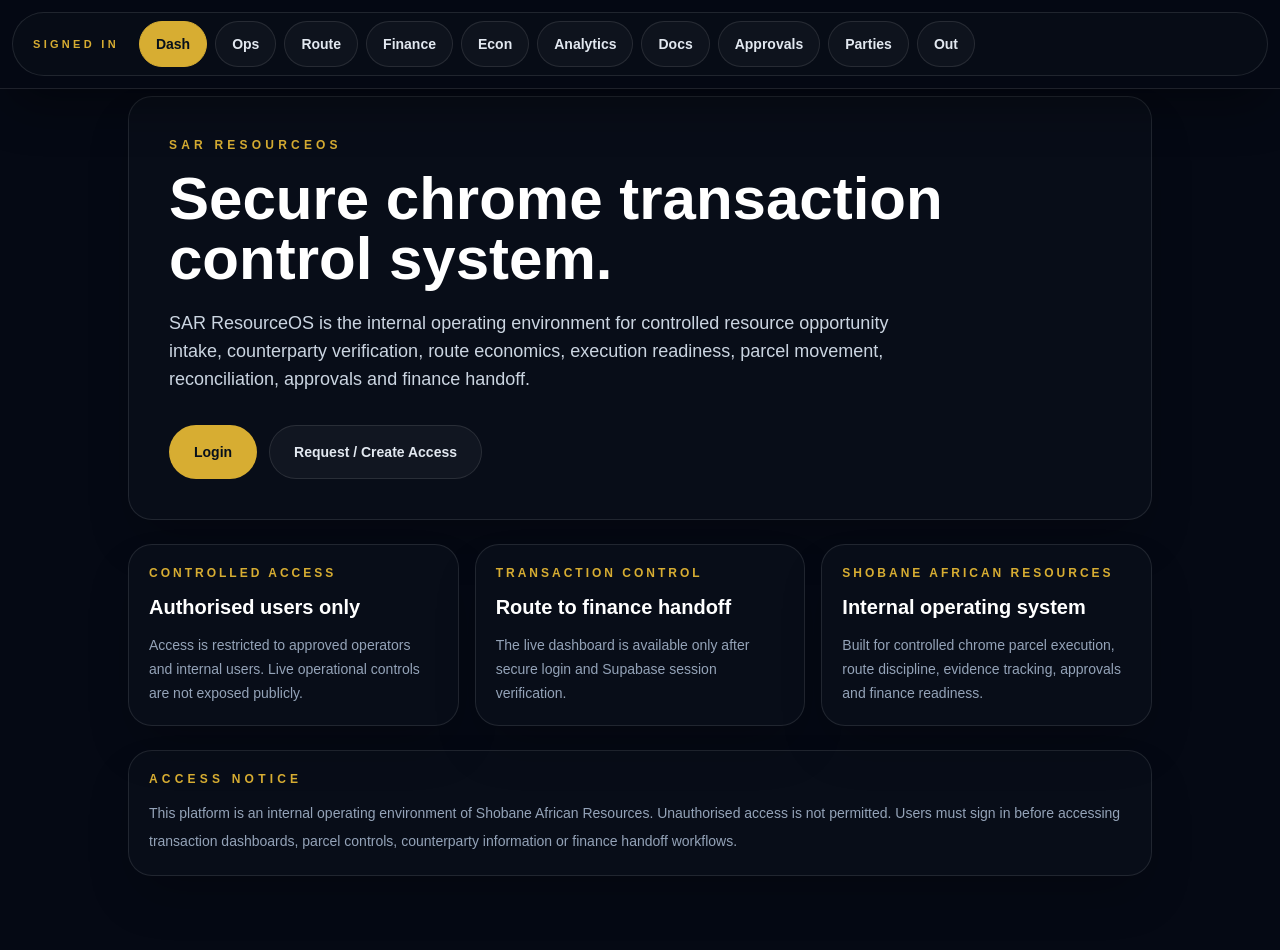
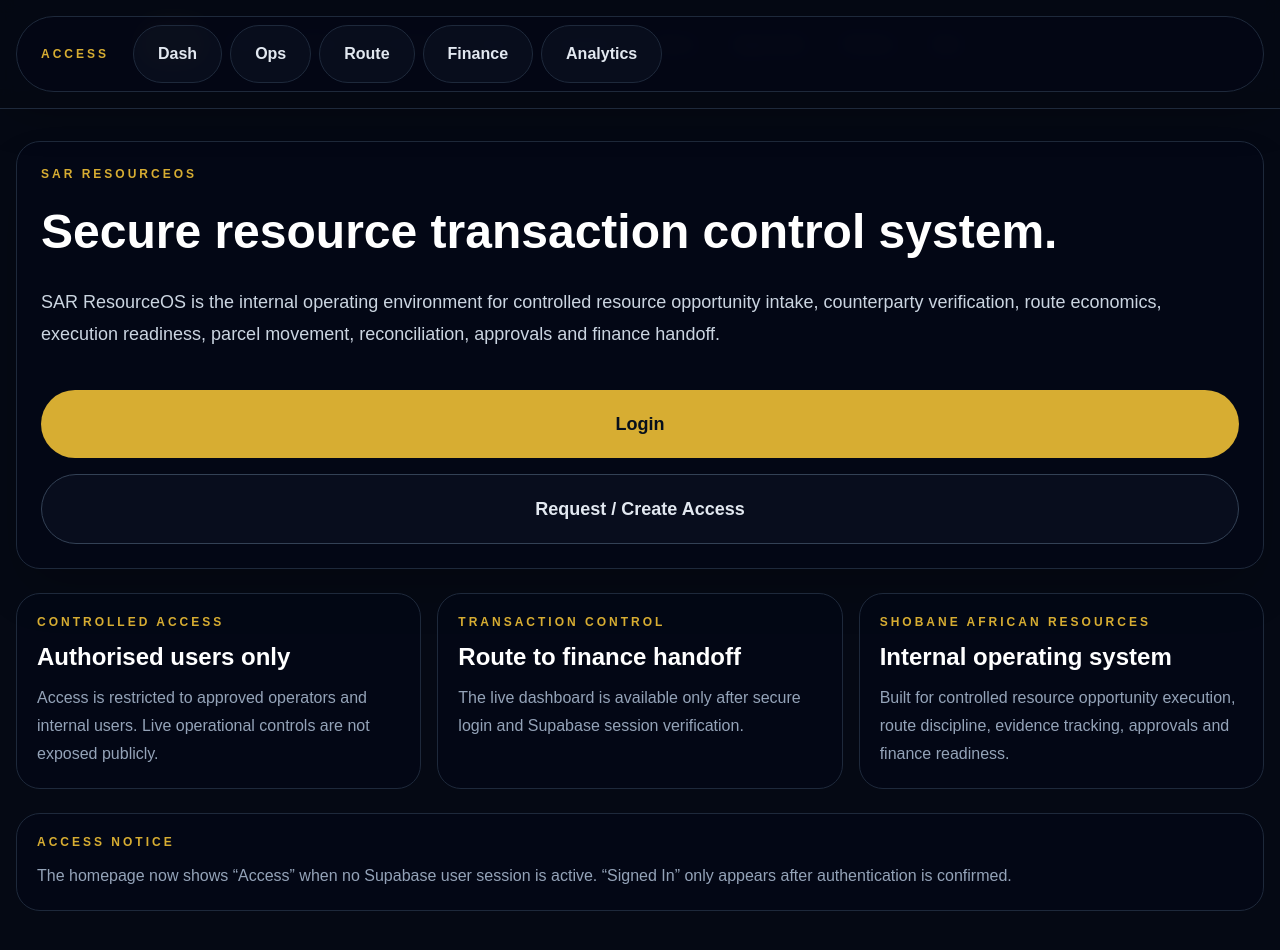
Before and after one commit to shobanesiyanda/sar-resourceos-golden-path-proof, a Next.js app: page / in a window 1280 px wide. Shown: the top 950 px of the page. Built offline with nearby package versions, Linux system fonts and the light colour scheme; no server answers.

Commit message:
Fix homepage auth label and resource-neutral wording

```diff
--- a/app/page.tsx
+++ b/app/page.tsx
@@ -4,132 +4,159 @@ import { useEffect, useState } from "react";
 import Link from "next/link";
 import { createClient } from "../lib/supabase/client";
 
+type AuthState = "checking" | "signed_in" | "signed_out";
+
+function statusLabel(state: AuthState) {
+  if (state === "checking") return "Checking";
+  if (state === "signed_in") return "Signed In";
+  return "Access";
+}
+
+function NavPill({
+  href,
+  label,
+  active,
+}: {
+  href: string;
+  label: string;
+  active?: boolean;
+}) {
+  return (
+    <Link
+      href={href}
+      className={
+        active
+          ? "shrink-0 rounded-full bg-[#d7ad32] px-6 py-4 text-base font-black text-[#07101c]"
+          : "shrink-0 rounded-full border border-slate-800 bg-slate-900/40 px-6 py-4 text-base font-black text-slate-200"
+      }
+    >
+      {label}
+    </Link>
+  );
+}
+
+function InfoCard({
+  label,
+  title,
+  text,
+}: {
+  label: string;
+  title: string;
+  text: string;
+}) {
+  return (
+    <section className="rounded-3xl border border-slate-800 bg-slate-950/40 p-5">
+      <p className="text-xs font-black uppercase tracking-[0.25em] text-[#d7ad32]">
+        {label}
+      </p>
+      <h2 className="mt-3 text-2xl font-black leading-tight text-white">
+        {title}
+      </h2>
+      <p className="mt-3 text-base leading-7 text-slate-400">{text}</p>
+    </section>
+  );
+}
+
 export default function HomePage() {
   const supabase = createClient();
-  const [email, setEmail] = useState<string | null>(null);
-  const [checking, setChecking] = useState(true);
+
+  const [authState, setAuthState] = useState<AuthState>("checking");
 
   useEffect(() => {
-    async function loadUser() {
-      const {
-        data: { user },
-      } = await supabase.auth.getUser();
-
-      setEmail(user?.email ?? null);
-      setChecking(false);
+    async function checkAuth() {
+      const { data } = await supabase.auth.getUser();
+      setAuthState(data.user ? "signed_in" : "signed_out");
     }
 
-    loadUser();
-
-    const {
-      data: { subscription },
-    } = supabase.auth.onAuthStateChange((_event, session) => {
-      setEmail(session?.user?.email ?? null);
-    });
-
-    return () => {
-      subscription.unsubscribe();
-    };
+    checkAuth();
   }, [supabase]);
 
+  const signedIn = authState === "signed_in";
+
   return (
-    <main className="min-h-screen bg-[#050914] px-5 py-24 text-white">
-      <section className="mx-auto max-w-5xl">
-        <div className="rounded-3xl border border-white/10 bg-[#080d18] p-6 shadow-2xl md:p-10">
-          <p className="text-xs font-bold uppercase tracking-[0.35em] text-[#d7ad32]">
+    <main className="min-h-screen bg-[#050914] text-white">
+      <div className="sticky top-0 z-50 border-b border-slate-800 bg-[#050914]/95 px-4 py-4 backdrop-blur">
+        <nav className="mx-auto flex max-w-7xl items-center gap-2 overflow-x-auto rounded-full border border-slate-800 bg-slate-950/60 p-2">
+          <div className="shrink-0 px-4 py-3">
+            <p className="text-xs font-black uppercase tracking-[0.25em] text-[#d7ad32]">
+              {statusLabel(authState)}
+            </p>
+          </div>
+
+          <NavPill href="/dashboard" label="Dash" active={signedIn} />
+          <NavPill href="/operations" label="Ops" />
+          <NavPill href="/route-builder" label="Route" />
+          <NavPill href="/finance" label="Finance" />
+          <NavPill href="/analytics" label="Analytics" />
+        </nav>
+      </div>
+
+      <div className="mx-auto max-w-7xl space-y-6 px-4 py-8">
+        <section className="rounded-3xl border border-slate-800 bg-slate-950/40 p-6 shadow-2xl">
+          <p className="text-xs font-black uppercase tracking-[0.25em] text-[#d7ad32]">
             SAR ResourceOS
           </p>
 
-          <h1 className="mt-4 max-w-4xl text-4xl font-black leading-tight md:text-6xl">
-            Secure chrome transaction control system.
+          <h1 className="mt-5 text-5xl font-black leading-tight text-white">
+            Secure resource transaction control system.
           </h1>
 
-          <p className="mt-5 max-w-3xl text-base leading-8 text-slate-300 md:text-lg">
+          <p className="mt-6 text-lg leading-8 text-slate-300">
             SAR ResourceOS is the internal operating environment for controlled
             resource opportunity intake, counterparty verification, route
             economics, execution readiness, parcel movement, reconciliation,
             approvals and finance handoff.
           </p>
 
-          <div className="mt-8 flex flex-col gap-3 sm:flex-row">
-            {checking ? null : email ? (
+          <div className="mt-10 space-y-4">
             <Link
-                href="/dashboard"
-                className="rounded-full border border-[#d7ad32]/50 bg-[#d7ad32] px-6 py-4 text-center text-sm font-black text-[#07101c]"
+              href={signedIn ? "/dashboard" : "/login"}
+              className="inline-flex w-full justify-center rounded-full bg-[#d7ad32] px-6 py-5 text-lg font-black text-[#07101c]"
             >
-                Open Dashboard
+              {signedIn ? "Open Dashboard" : "Login"}
             </Link>
-            ) : (
-              <>
+
+            {!signedIn ? (
               <Link
                 href="/login"
-                  className="rounded-full border border-[#d7ad32]/50 bg-[#d7ad32] px-6 py-4 text-center text-sm font-black text-[#07101c]"
-                >
-                  Login
-                </Link>
-
-                <Link
-                  href="/signup"
-                  className="rounded-full border border-white/10 bg-white/[0.04] px-6 py-4 text-center text-sm font-black text-slate-200"
+                className="inline-flex w-full justify-center rounded-full border border-slate-700 bg-slate-900/40 px-6 py-5 text-lg font-black text-slate-200"
               >
                 Request / Create Access
               </Link>
-              </>
-            )}
+            ) : null}
           </div>
-        </div>
+        </section>
 
-        <div className="mt-6 grid gap-4 md:grid-cols-3">
-          <div className="rounded-3xl border border-white/10 bg-[#080d18] p-5 shadow-2xl">
-            <p className="text-xs font-bold uppercase tracking-[0.25em] text-[#d7ad32]">
-              Controlled Access
-            </p>
-            <h2 className="mt-3 text-xl font-black">Authorised users only</h2>
-            <p className="mt-3 text-sm leading-6 text-slate-400">
-              Access is restricted to approved operators and internal users.
-              Live operational controls are not exposed publicly.
-            </p>
-          </div>
+        <section className="grid gap-4 md:grid-cols-3">
+          <InfoCard
+            label="Controlled Access"
+            title="Authorised users only"
+            text="Access is restricted to approved operators and internal users. Live operational controls are not exposed publicly."
+          />
 
-          <div className="rounded-3xl border border-white/10 bg-[#080d18] p-5 shadow-2xl">
-            <p className="text-xs font-bold uppercase tracking-[0.25em] text-[#d7ad32]">
-              Transaction Control
-            </p>
-            <h2 className="mt-3 text-xl font-black">
-              Route to finance handoff
-            </h2>
-            <p className="mt-3 text-sm leading-6 text-slate-400">
-              The live dashboard is available only after secure login and
-              Supabase session verification.
-            </p>
-          </div>
+          <InfoCard
+            label="Transaction Control"
+            title="Route to finance handoff"
+            text="The live dashboard is available only after secure login and Supabase session verification."
+          />
 
-          <div className="rounded-3xl border border-white/10 bg-[#080d18] p-5 shadow-2xl">
-            <p className="text-xs font-bold uppercase tracking-[0.25em] text-[#d7ad32]">
-              Shobane African Resources
-            </p>
-            <h2 className="mt-3 text-xl font-black">
-              Internal operating system
-            </h2>
-            <p className="mt-3 text-sm leading-6 text-slate-400">
-              Built for controlled chrome parcel execution, route discipline,
-              evidence tracking, approvals and finance readiness.
-            </p>
-          </div>
-        </div>
+          <InfoCard
+            label="Shobane African Resources"
+            title="Internal operating system"
+            text="Built for controlled resource opportunity execution, route discipline, evidence tracking, approvals and finance readiness."
+          />
+        </section>
 
-        <div className="mt-6 rounded-3xl border border-white/10 bg-[#080d18] p-5 shadow-2xl">
-          <p className="text-xs font-bold uppercase tracking-[0.35em] text-[#d7ad32]">
+        <section className="rounded-3xl border border-slate-800 bg-slate-950/40 p-5">
+          <p className="text-xs font-black uppercase tracking-[0.25em] text-[#d7ad32]">
             Access Notice
           </p>
-          <p className="mt-3 text-sm leading-7 text-slate-400">
-            This platform is an internal operating environment of Shobane
-            African Resources. Unauthorised access is not permitted. Users must
-            sign in before accessing transaction dashboards, parcel controls,
-            counterparty information or finance handoff workflows.
+          <p className="mt-3 text-base leading-7 text-slate-400">
+            The homepage now shows “Access” when no Supabase user session is
+            active. “Signed In” only appears after authentication is confirmed.
           </p>
+        </section>
       </div>
-      </section>
     </main>
   );
       }
```
Lines whose indentation alone changed are shown as unchanged.
